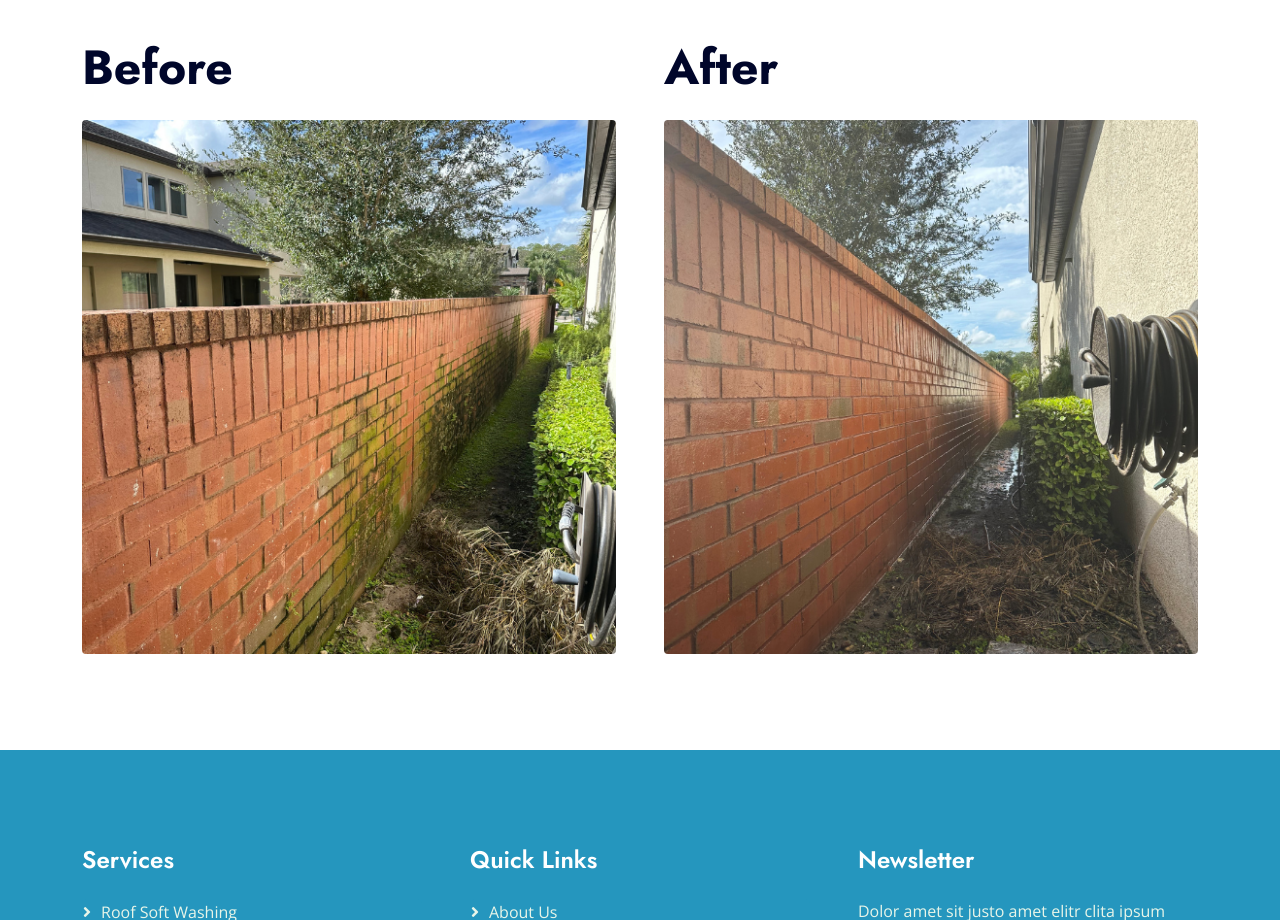
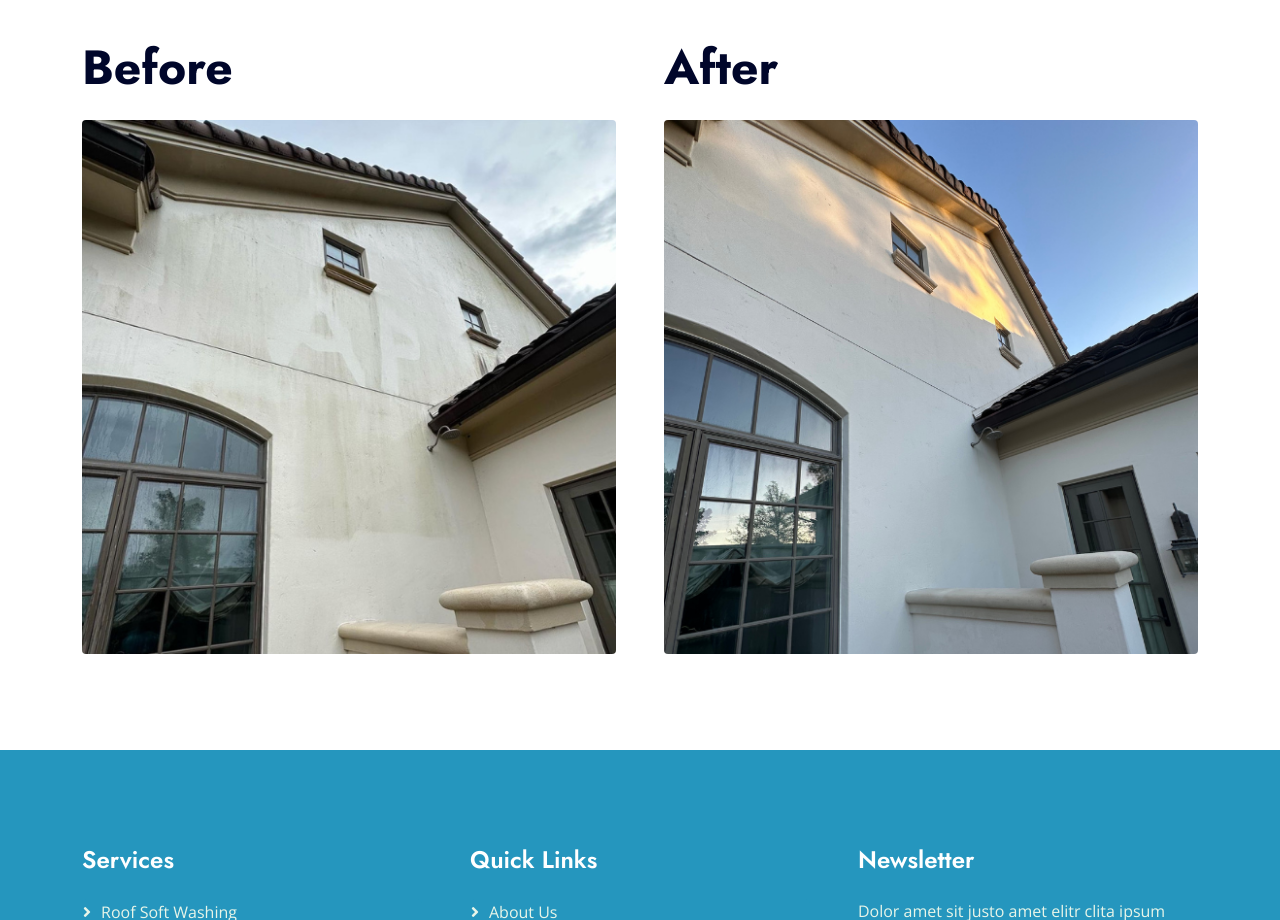
Before and after one commit to Evans-Munatsa/AP_Pressue, a plain HTML site: page house-washing.html in a window 1280 px wide. Shown: the part 1040-1960 px from the top of the page. Drawn offline with nearby package versions, Linux system fonts and the light colour scheme.

Commit message:
more images

```diff
--- a/house-washing.html
+++ b/house-washing.html
@@ -201,12 +201,12 @@
         <div class="row g-5 align-items-end">
           <div class="col-lg-6 col-md-12 wow fadeInUp" data-wow-delay="0.3s">
             <h1 class="display-5 mb-4">Before</h1>
-            <img class="img-fluid rounded" data-wow-delay="0.1s" src="img/houses/5.png">
+            <img class="img-fluid rounded" data-wow-delay="0.1s" src="img/houses/7.png">
           </div>
 
           <div class="col-lg-6 col-md-5 wow fadeInUp" data-wow-delay="0.1s">
             <h1 class="display-5 mb-4">After</h1>
-            <img class="img-fluid rounded" data-wow-delay="0.1s" src="img/houses/6.png">
+            <img class="img-fluid rounded" data-wow-delay="0.1s" src="img/houses/8.png">
           </div>
         </div>
       </div>
```
Also changed, not shown: paver-sanding.html (+2 -2 lines), img/houses/7.png (added), img/houses/8.png (added), img/paver/7.png (added), img/paver/8.png (added).
